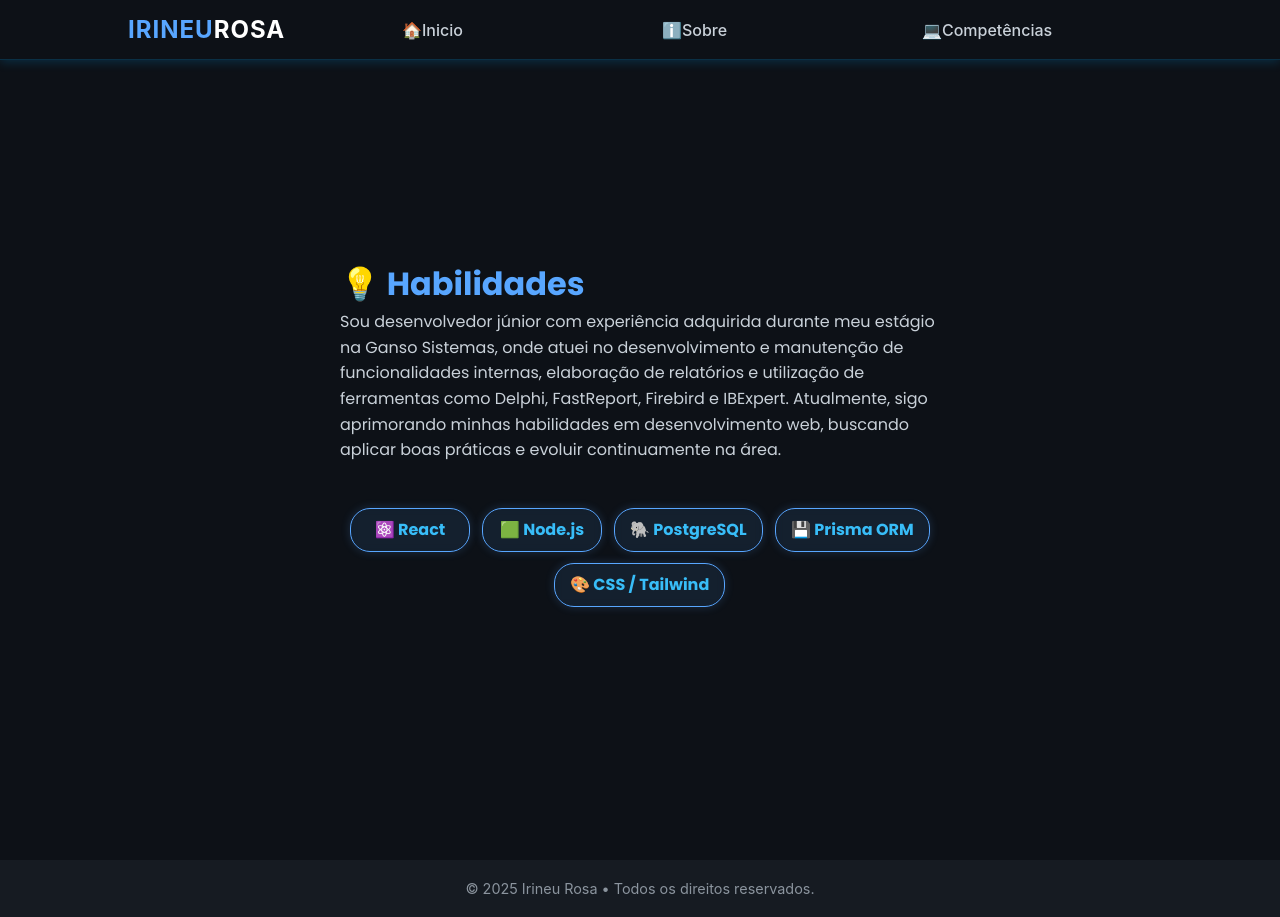
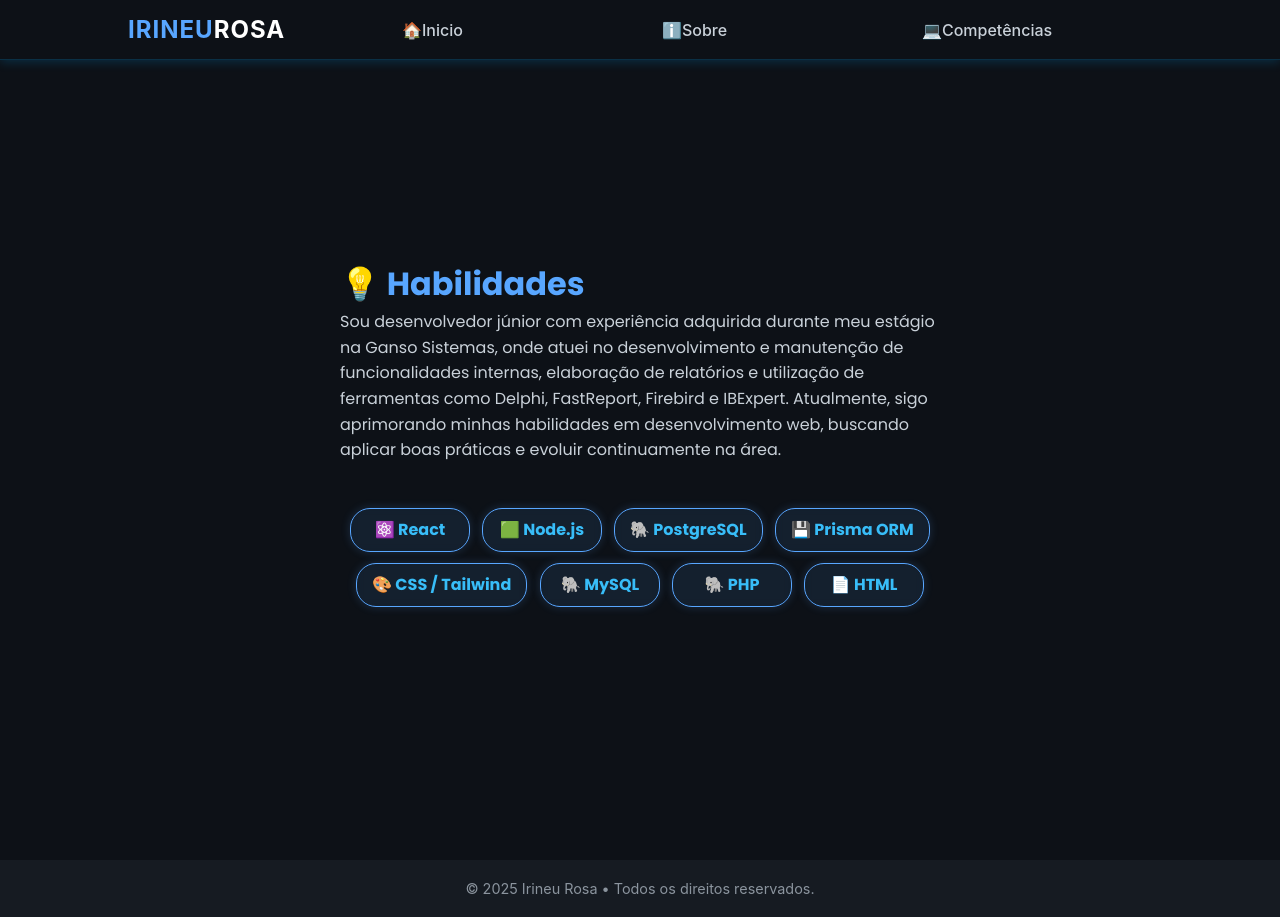
Before and after one commit to Irineu-rosa/Portifolio, a React (Create React App) app: page /portifolio/conhecimentos in a window 1280 px wide. Built offline with nearby package versions, Linux system fonts and the light colour scheme.

Commit message:
atualização de skills e pagina home

```diff
--- a/src/data/skillsData.js
+++ b/src/data/skillsData.js
@@ -68,5 +68,46 @@ export const skillsData = {
       "Animações",
       "Componentes personalizados"
     ]
+  },
+    "🐘 MySQL": {
+    title: "MySQL",
+    description: `
+    Banco de dados relacional muito utilizado em aplicações web.
+    Experiência com consultas, modelagem e rotinas SQL.
+    `,
+    whatIKnow: [
+      "Criação e modelagem de tabelas",
+      "SELECT, UPDATE, DELETE, INSERT",
+      "JOINs e subconsultas",
+      "Procedures, triggers e views"
+    ]
+  },
+
+  "🐘 PHP": {
+    title: "PHP",
+    description: `
+    Linguagem muito utilizada no backend de aplicações web.
+    Experiência em desenvolvimento de sistemas dinâmicos e integração com bancos.
+    `,
+    whatIKnow: [
+      "Programação estruturada e orientada a objetos",
+      "APIs com PHP",
+      "Integração com MySQL e PostgreSQL",
+      "Formulários e validações"
+    ]
+  },
+
+  "📄 HTML": {
+    title: "HTML",
+    description: `
+    HTML é a base de qualquer página web.
+    Uso para estruturar aplicações e criar layouts semânticos.
+    `,
+    whatIKnow: [
+      "Estruturação de páginas",
+      "Tags semânticas",
+      "Formulários",
+      "Acessibilidade"
+    ]
   }
 };
--- a/src/pages/home.jsx
+++ b/src/pages/home.jsx
@@ -8,6 +8,7 @@ export default function Home() {
       <div class="hero-content">
         <h1>Olá, eu sou <span>Irineu Rosa</span></h1>
         <p>Desenvolvedor Web apaixonado por criar experiências digitais incríveis.</p>
+        <p>Meu portfólio ainda está em desenvolvimento e será atualizado continuamente conforme eu tiver tempo disponível.</p>
         <a href="https://github.com/Irineu-rosa"
         target="_blank"
         class="btn">Ver meus projetos</a>
```
